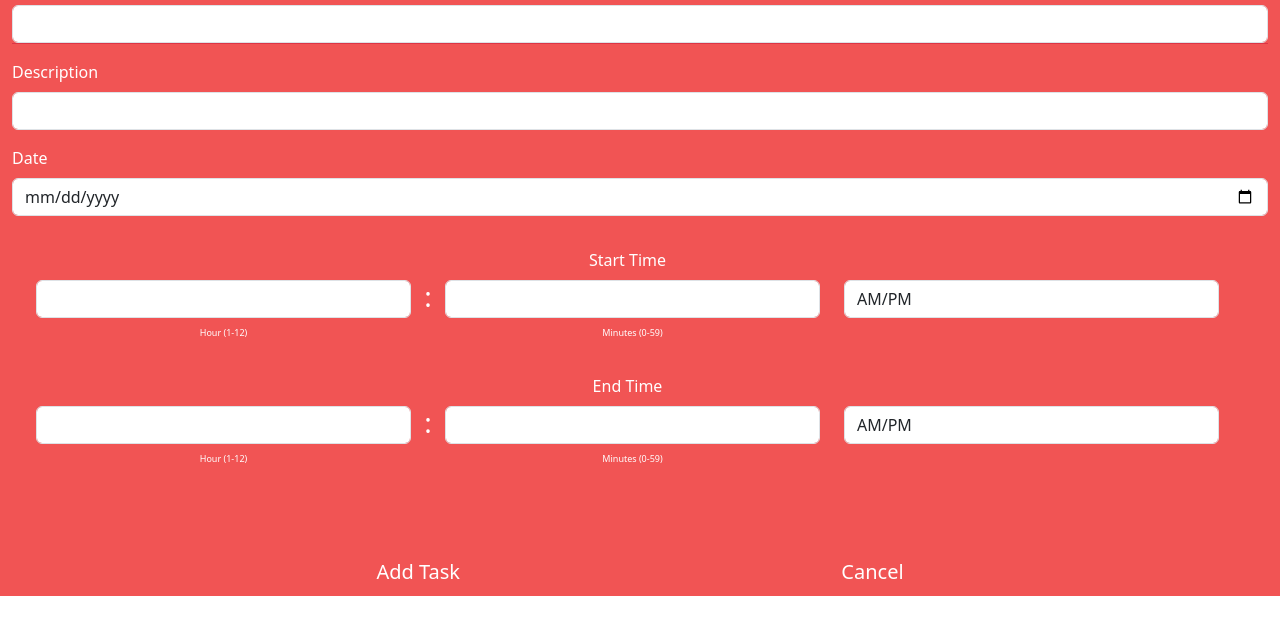
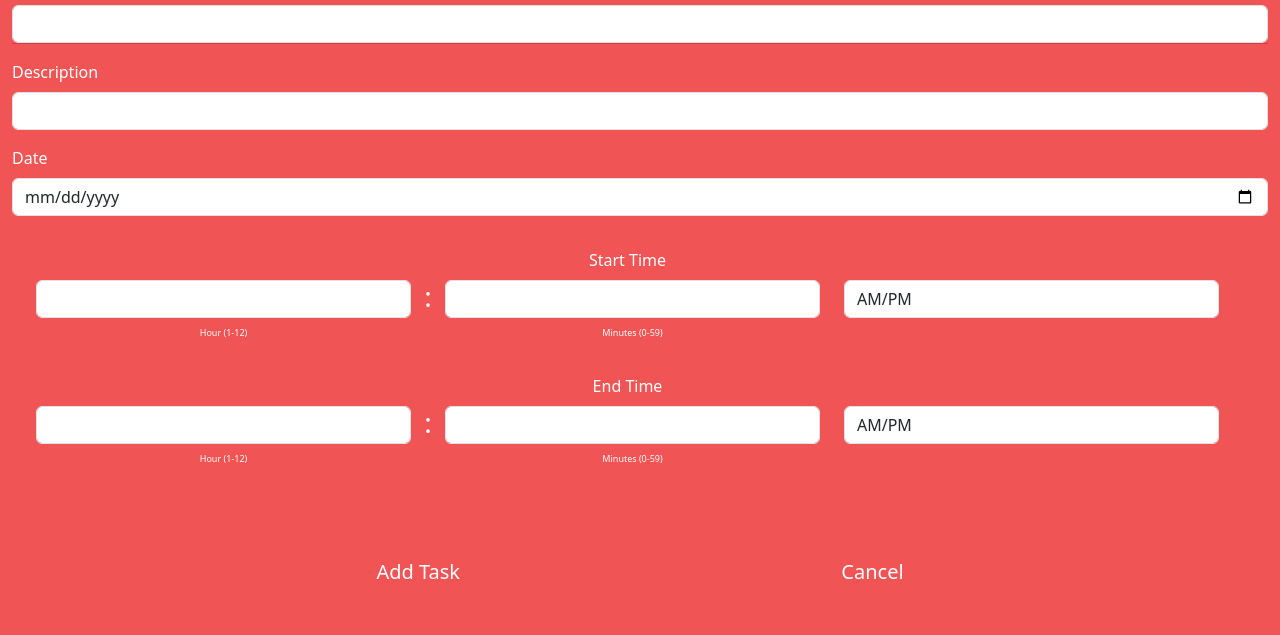
Before and after one commit to chingu-voyages/v47-tier1-team-06, a plain HTML site: page index.html in a window 1280 px wide. Both pictures are taken after a click on the button 1027 px from the left and 67 px from the top of the page. Shown: the part 119-754 px from the top of the page. Drawn offline with nearby package versions, Linux system fonts and the light colour scheme.

Commit message:
updated footer and popup buttons cutoff issue.

```diff
--- a/index.html
+++ b/index.html
@@ -38,7 +38,9 @@
     <script>
       jQuery(document).ready(function () {
         jQuery("#addTask").click(function () {
-          jQuery("#popup_main_container").css({ display: "block" });
+          jQuery("#popup_main_container").css({ display: "block" ,
+            height: "100%"
+          });
           jQuery(".hideContainer").css({ display: "none" });
         });
       });
@@ -51,7 +53,7 @@
     <!--------------------- POPUP HTML SECTION ---------------------->
 
     <div
-      class="container-fluid text-left popupContainer"
+      class="container-fluid text-left"
       id="popup_main_container"
     >
       <div class="row top_menu text-center" id="top_menu">
@@ -363,7 +365,7 @@
     </div>
     <!---END MAIN WRAPPER --->
 
-    <footer>
+    <footer class="footer">
       <a href="https://github.com/chingu-voyages/v47-tier1-team-06">
         Created by Chingu Voyage😃
       </a>
--- a/style.css
+++ b/style.css
@@ -86,15 +86,15 @@ body {
 
 /* dont display the popup on load */
 .popupContainer {
-  position: absolute;
-  background-color: var(--primary);
 
-  /* height: 100%; */
-
+  height: 100%;
 }
 
 #popup_main_container {
+  position: absolute;
+  background-color: var(--primary);
   display: none;
+  overflow-y: auto;
 }
 
 #popup_edit_container {
@@ -105,6 +105,7 @@ body {
 .task_button_container {
   display: flex;
   justify-content: space-evenly;
+  margin-bottom: 2rem;
 }
 
 .task_button_container button {
@@ -223,11 +224,7 @@ body {
 }
 
 footer {
-  display: flex;
-  justify-content: center;
-  align-items: center;
-  text-align: center;
-  margin: auto 0;
+  z-index: -1;
 }
 
 @media only screen and (min-width: 1024px) {
@@ -235,13 +232,14 @@ footer {
     margin: 0 6em;
   }
 
-  footer {
-    display: flex;
-    flex-direction: column;
-    justify-content: center;
-    align-items: center;
-    margin-top: auto;
-  }
+  .footer {
+    position: fixed;
+    left: 0;
+    bottom: 0;
+    width: 100%;
+    color: white;
+    text-align: center;
+ }
 
   footer a {
     text-decoration: none;
@@ -255,6 +253,14 @@ footer {
     color: #f15454;
     text-decoration: none;
   }
+  .footer {
+    position: fixed;
+    left: 0;
+    bottom: 0;
+    width: 100%;
+    color: white;
+    text-align: center;
+ }
 
 }
 
@@ -263,10 +269,6 @@ footer {
     height: 100%;
   }
 
-  #popup_main_container{
-    height: auto;
-  }
-
   footer a {
     text-decoration: none;
     margin-top: 11em;
```
